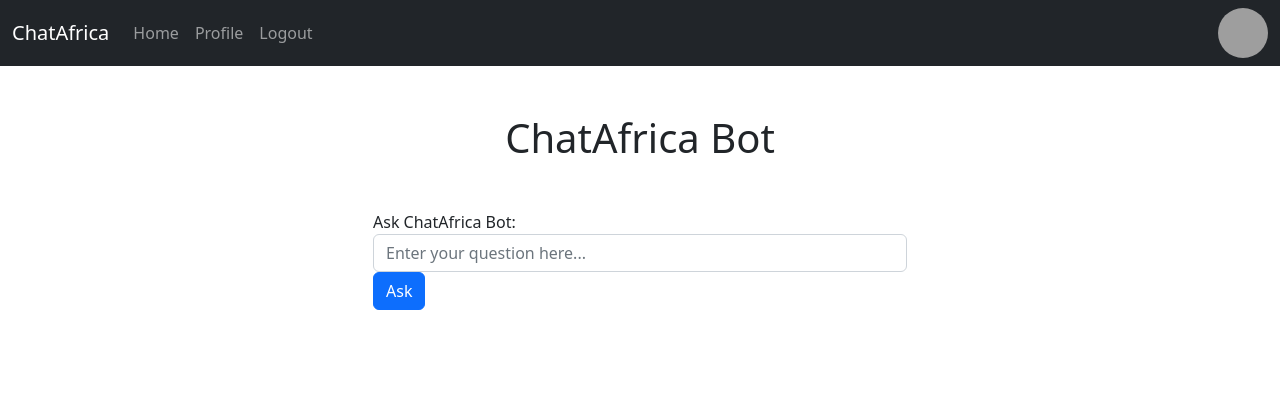
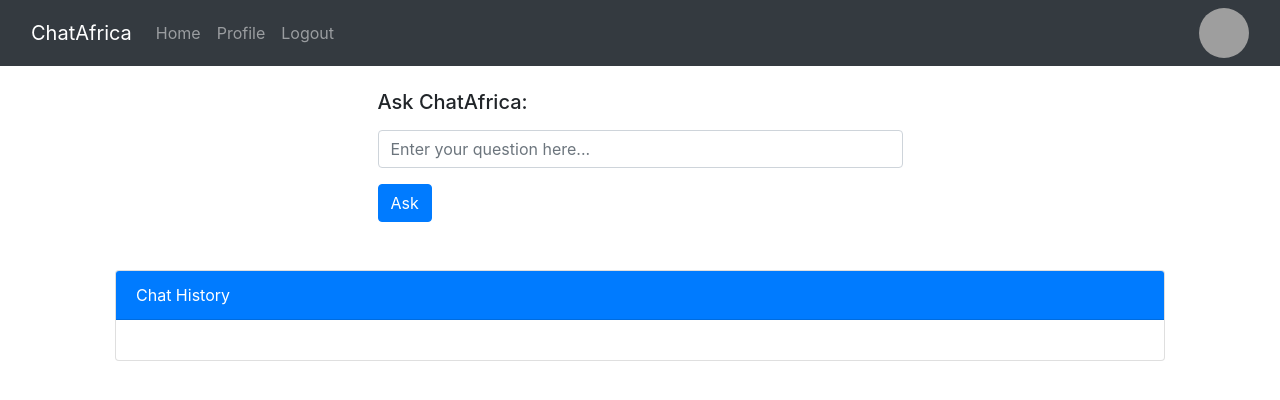
Before and after one commit to devmarrie/ChatAfrica, a Flask app: page /chats/2 in a window 1280 px wide. Shown: the top 400 px of the page. Run offline with Flask 3, Linux system fonts and the light colour scheme; a user stored in the database is signed in; some libraries are stand-ins or nearby versions; grey boxes are pictures that could not be loaded.

Commit message:
Update db relationships | Fixed thread history errors

```diff
--- a/backend/__init__.py
+++ b/backend/__init__.py
@@ -24,6 +24,7 @@
     from .models.user import User
 
     with app.app_context():
+        # db.drop_all()
         db.create_all()
 
     """Manage Login"""
--- a/backend/api/auth.py
+++ b/backend/api/auth.py
@@ -95,19 +95,19 @@
     session["google_id"] = id_info.get("sub")
     session["name"] = id_info.get("name")
     session["picture"] = id_info.get("picture")
-    return redirect("/")
+    return redirect("/chats")
 
 
 @auth.route("/logout")
 def logout():
     session.clear()
-    return redirect('/signin')
+    return redirect('/')
 
 
-@auth.route("/signin")
+@auth.route("/")
 def index():
     if "google_id" in session:
-        return redirect('/')
+        return redirect('/chats')
     else:
         return "Hello World!<a href='/login'><button>Login</button></a>"
         # return redirect (url_for('auth.login'))
--- a/backend/api/views.py
+++ b/backend/api/views.py
@@ -18,7 +18,7 @@
 #     return render_template('home.html')
 
 
-@views.route('/', methods=["GET", "POST"])
+@views.route('/chats/', methods=["GET", "POST"])
 @login_is_required
 def home():
     if request.method == 'POST':
@@ -44,12 +44,15 @@
     if request.method == 'POST':
         question = request.form.get('question')
 
-        new_question = Chat(data=question, user_id=current_user.id)
+        new_question = Question(data=question, chat_id=chat.id)
         db.session.add(new_question)
         db.session.commit()
         flash('New Chat Created', category='success')
 
         response = ask_ChatAfrica(question)
+        new_response = Response(data=response, chat_id=chat.id, question_id=new_question.id)
+        db.session.add(new_response)
+        db.session.commit()
 
     return render_template('chat.html', user=current_user, chat=chat, questions=questions, response=response)
 
@@ -62,12 +65,12 @@
     all_users = User.query.all()
     return jsonify([user.__dict__ for user in all_users])
 
-# Get all chats
-@views.route('/chats')
-# @login_is_required
-def get_chats():
-    all__chats = Chat.query.all()
-    return jsonify([chat.__dict__ for chat in all__chats])
+# # Get all chats
+# @views.route('/chats')
+# # @login_is_required
+# def get_chats():
+#     all__chats = Chat.query.all()
+#     return jsonify([chat.__dict__ for chat in all__chats])
 
 # Get all questions
 @views.route('/questions')
--- a/backend/models/chat.py
+++ b/backend/models/chat.py
@@ -9,5 +9,5 @@
     data = db.Column(db.String(255), nullable=False)
     user_id = db.Column(db.Integer, db.ForeignKey('users.id'), nullable=False)
 
-    questions = db.relationship('Question', back_populates='chats')
-    responses = db.relationship('Response', back_populates='chats')
+    questions = db.relationship('Question', backref='chats')
+    responses = db.relationship('Response', backref='chats')
--- a/backend/models/response.py
+++ b/backend/models/response.py
@@ -8,6 +8,4 @@
 
     data = db.Column(db.String, nullable=False)
     chat_id = db.Column(db.Integer, db.ForeignKey("chats.id"))
-
-    chats = db.relationship("Chat", back_populates="responses")
-    questions = db.relationship("Question", back_populates="response")
+    question_id = db.Column(db.Integer, db.ForeignKey("questions.id"))
--- a/backend/models/user.py
+++ b/backend/models/user.py
@@ -14,4 +14,3 @@
 
 
     chats = db.relationship('Chat', backref='users', lazy=True)
-    questions = db.relationship('Question', backref='users')
--- a/backend/static/index.js
+++ b/backend/static/index.js
@@ -0,0 +1,3 @@
+const history = document.getElementById('history');
+
+history.scrollTop = history.scrollHeight;
--- a/backend/templates/base.html
+++ b/backend/templates/base.html
@@ -11,6 +11,17 @@
 
     <!-- Bootstrap core CSS -->
     <link href="https://cdn.jsdelivr.net/npm/bootstrap@5.2.3/dist/css/bootstrap.min.css" rel="stylesheet">
+
+    <!-- More Bootstrap CSS  -->
+    <link
+    rel="stylesheet"
+    href="https://stackpath.bootstrapcdn.com/bootstrap/4.4.1/css/bootstrap.min.css"
+    integrity="sha384-Vkoo8x4CGsO3+Hhxv8T/Q5PaXtkKtu6ug5TOeNV6gBiFeWPGFN9MuhOf23Q9Ifjh"
+    crossorigin="anonymous"/>
+    <link
+    rel="stylesheet"
+    href="https://stackpath.bootstrapcdn.com/font-awesome/4.7.0/css/font-awesome.min.css"
+    crossorigin="anonymous"/>
 
     <!-- Custom styles for this template -->
     <link href="#" rel="stylesheet">
@@ -57,7 +68,28 @@
 
     <!-- Bootstrap core JavaScript -->
     <script src="https://cdn.jsdelivr.net/npm/bootstrap@5.2.3/dist/js/bootstrap.bundle.min.js"></script>
+    <script
+    src="https://code.jquery.com/jquery-3.2.1.slim.min.js"
+    integrity="sha384-KJ3o2DKtIkvYIK3UENzmM7KCkRr/rE9/Qpg6aAZGJwFDMVNA/GpGFF93hXpG5KkN"
+    crossorigin="anonymous">
+  </script>
+  <script
+    src="https://cdnjs.cloudflare.com/ajax/libs/popper.js/1.12.9/umd/popper.min.js"
+    integrity="sha384-ApNbgh9B+Y1QKtv3Rn7W3mgPxhU9K/ScQsAP7hUibX39j7fakFPskvXusvfa0b4Q"
+    crossorigin="anonymous">
+  </script>
+  <script
+    src="https://maxcdn.bootstrapcdn.com/bootstrap/4.0.0/js/bootstrap.min.js"
+    integrity="sha384-JZR6Spejh4U02d8jOt6vLEHfe/JQGiRRSQQxSfFWpi1MquVdAyjUar5+76PVCmYl"
+    crossorigin="anonymous">
+  </script>
 
-    {% block extra_js %}{% endblock %}
+    {% block extra_js %}
+
+    {% endblock %}
+    <script
+      type="text/javascript"
+      src="{{ url_for('static', filename='index.js') }}">
+    </script>
   </body>
 </html>
--- a/backend/templates/chat.html
+++ b/backend/templates/chat.html
@@ -9,24 +9,12 @@
     {% block content %}
 
         <div class="container">
-            <h1 class="text-center my-5">ChatAfrica Bot</h1>
-
-            <ul class="list-group list-group-flush" id="chats">
-                {% for question in questions %}
-                    <li class="list-group-item">
-                        <a class="btn btn-secondary" href="{{ url_for('views.get_questions') }}">{{ question }}</a>
-                        <button type="button" class="close" onclick="">
-                            <span aria-hidden="true">&times;</span>
-                        </button>
-                    </li>
-                {% endfor %}
-            </ul>
 
           <div class="row">
               <div class="col-md-6 offset-md-3">
                   <form method="POST">
                       <div class="form-group">
-                            <label for="question">Ask ChatAfrica Bot:</label>
+                          <label for="question"><h5>Ask ChatAfrica:</h5></label>
                           <input type="text" class="form-control" id="question" name="question" placeholder="Enter your question here...">
                       </div>
                       <button type="submit" class="btn btn-primary">Ask</button>
@@ -46,29 +34,46 @@
                 </div>
             </div>
           {% endif %}
+
+          <div class="container my-5" id="history">
+            <div class="row">
+              <div class="col-md-12">
+                <div class="card">
+                  <div class="card-header bg-primary text-white">
+                    Chat History
+                  </div>
+                  <div class="card-body">
+                    {% for question in questions %}
+                      {% if question.response %}
+                        <br>
+                        <h5 class="mb-4">{{ question.data }}</h5>
+                        {% for res in question.response %}
+                          <div class="row mb-3">
+                            <div class="col-md-3">
+                              <div class="card bg-light">
+                                <div class="card-body">
+                                  <p class="card-text">{{ res.id }}</p>
+                                </div>
+                              </div>
+                            </div>
+                            <div class="col-md-9">
+                              <div class="card bg-light">
+                                <div class="card-body">
+                                  <p class="card-text">{{ res.data }}</p>
+                                  <p class="card-text text-muted">{{ res.created_at }}</p>
+                                </div>
+                              </div>
+                            </div>
+                          </div>
+                        {% endfor %}
+                      {% endif %}
+                    {% endfor %}
+                  </div>
+                </div>
+              </div>
+            </div>
           </div>
 
-        <!-- <h1 align="center">My Chats</h1>
-
-        <ul class="list-group list-group-flush" id="questions">
-            {% for chat in chat.questions %}
-                <li class="list-group-item">
-                    <a class="btn btn-secondary" href="{{ url_for('views.get_chats', user_id=user.id) }}">{{ question.data }}</a>
-                    <button type="button" class="close" onclick="">
-                        <span aria-hidden="true">&times;</span>
-                    </button>
-                </li>
-            {% endfor %}
-        </ul>
-
-        <form action="" method="POST">
-            <textarea name="question" id="question" cols="30" rows="10" class="form-control"></textarea>
-            <br>
-            <div align="center">
-                <button type="submit" class="btn btn-primary">
-                    Create
-                </button>
         </div>
-        </form> -->
 
     {% endblock %}
```
Also changed, not shown: backend/models/question.py (+4 -7 lines), instance/database.db. Lines whose indentation alone changed are shown as unchanged.
